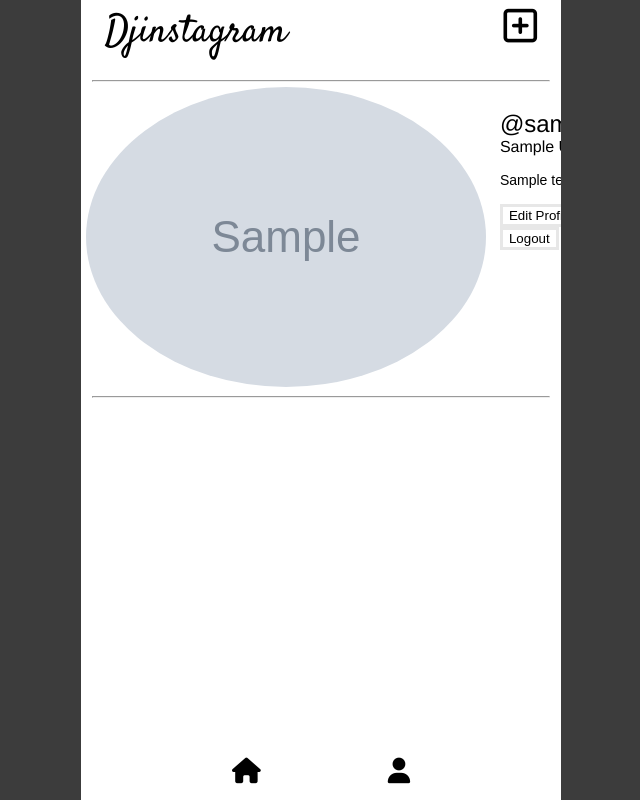
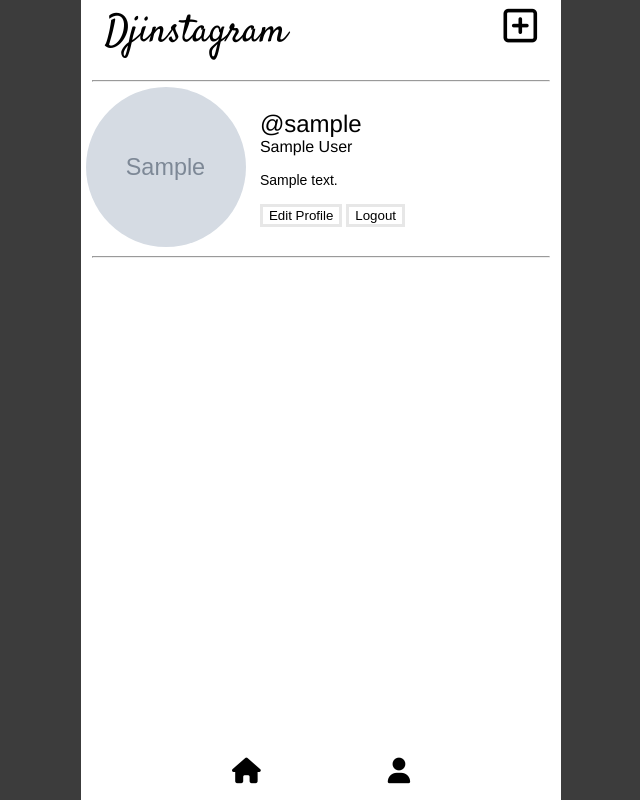
Before and after one commit to richclarke0/Djinstagram, a Django app: page /profile/1/ in a window 1280 px wide. Shown: the whole page, without its empty margins (319-959 px from the left). Run offline with Django 4.2, Linux system fonts and the light colour scheme; a user stored in the database is signed in; tables that the repository leaves empty hold one stand-in row (values such as "Sample post"); grey boxes marked "Sample" are stand-in pictures; some libraries are stand-ins or nearby versions.

Commit message:
style profile image

```diff
--- a/main_app/static/css/style.css
+++ b/main_app/static/css/style.css
@@ -182,6 +182,9 @@ hr {
 
 .profile-img img {
   border-radius: 50%;
+  width: 10em;
+  height: 10em;
+  object-fit: cover;
 }
 
 .profile-img i {
```
